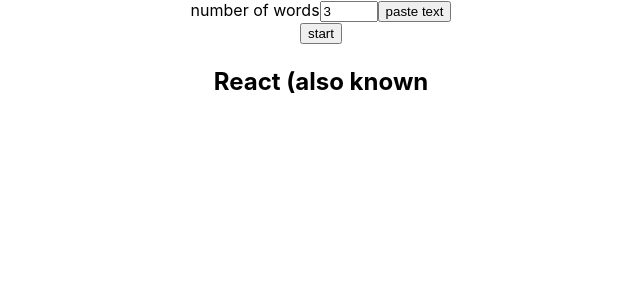
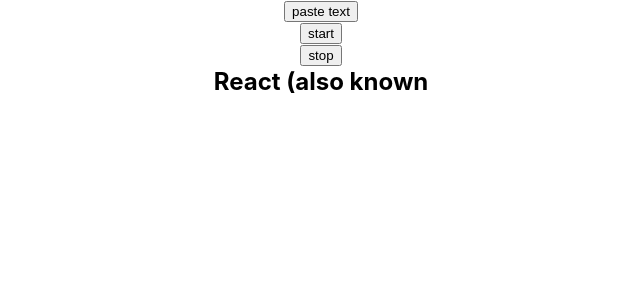
Before and after one commit to Nefari0/speed-read-trainer, a React (Create React App) app: page / in a window 1280 px wide. Shown: the top 300 px of the page, without its empty margins (319-959 px from the left). Built offline with nearby package versions, Linux system fonts and the light colour scheme.

Commit message:
Added functions

```diff
--- a/src/App.js
+++ b/src/App.js
@@ -26,7 +26,8 @@
     stateText:readString,
     splitOption:' ', // View words or letters
     wordsPerSegment:3, // Number of words visible at a single time
-    segments:[]
+    segments:[],
+    // isPlaying:false
   })
   const {
     currentItem,
@@ -35,6 +36,7 @@
     splitOption,
     wordsPerSegment,
     segments,
+    // isPlaying
     // currentSegment,
     // timedArray,
   } = state
@@ -95,17 +97,31 @@
     });
   }
 
+  const stopPlaying = (i) => {
+    console.log('next item',i)
+
+    clearTimeout(setTimeout(() => {
+
+    }, i))
+  }
+
   const delayControler = async () => {
-    dispatch({type:true})
-    segments.forEach((el,i) => {
+    await dispatch({type:true})
+    // setState({...state,isPlaying:true})
+    await segments.forEach((el,i) => {
 
       (function (i) {
         setTimeout(function () {
+
           if (i === segments.length-1) {
             dispatch({type:false})
+            // setState({...state,isPlaying:false})
           } else {
+            // console.log('interval',i)
             setState({...state,currentItem:i})
+            // nextItem(i)
           }
+
         }, delay * i);
       })(i);
     })
@@ -115,15 +131,14 @@
 
     <div className="App">
 
-      <label>number of words</label>
+      {/* <label>number of words</label>
       <input
         style={{width:'50px'}}
         name="wordsPerSegment"
-        // placeholder="number of words to display"
         type='number'
         value={wordsPerSegment}
         onChange={inputHandler}
-      />
+      /> */}
 
       {/* <TextEditor inputHandler={inputHandler} text={stateText}/> */}
       <button onClick={(e) => pasteFromClipboard(e)}>paste text</button>
@@ -132,6 +147,8 @@
         <button onClick={() => delayControler()}>
           start
         </button>}
+
+        <button onClick={() => stopPlaying()}>stop</button>
 
         {/* <button onClick={() => dispatch({type:false})}>
           pause
```
